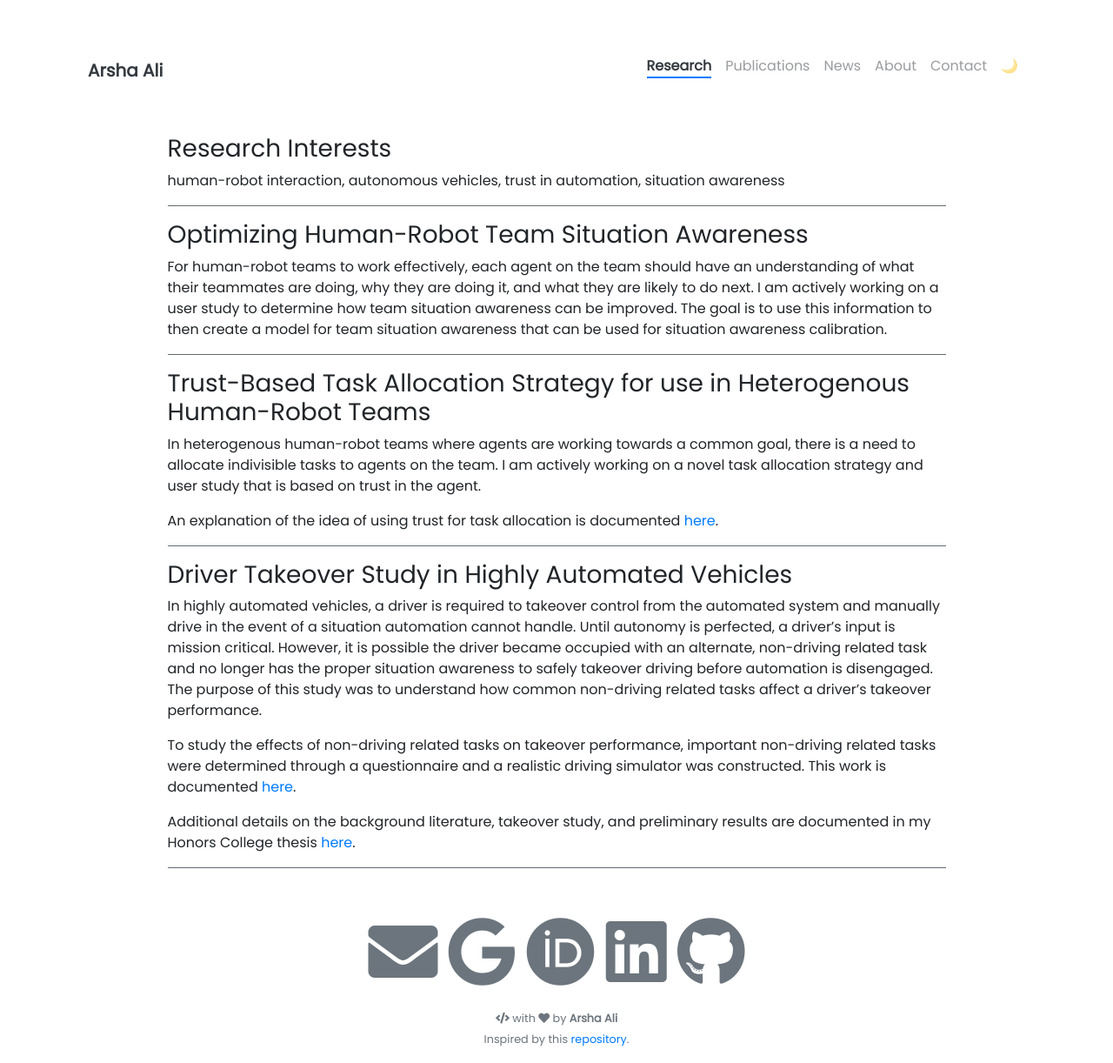
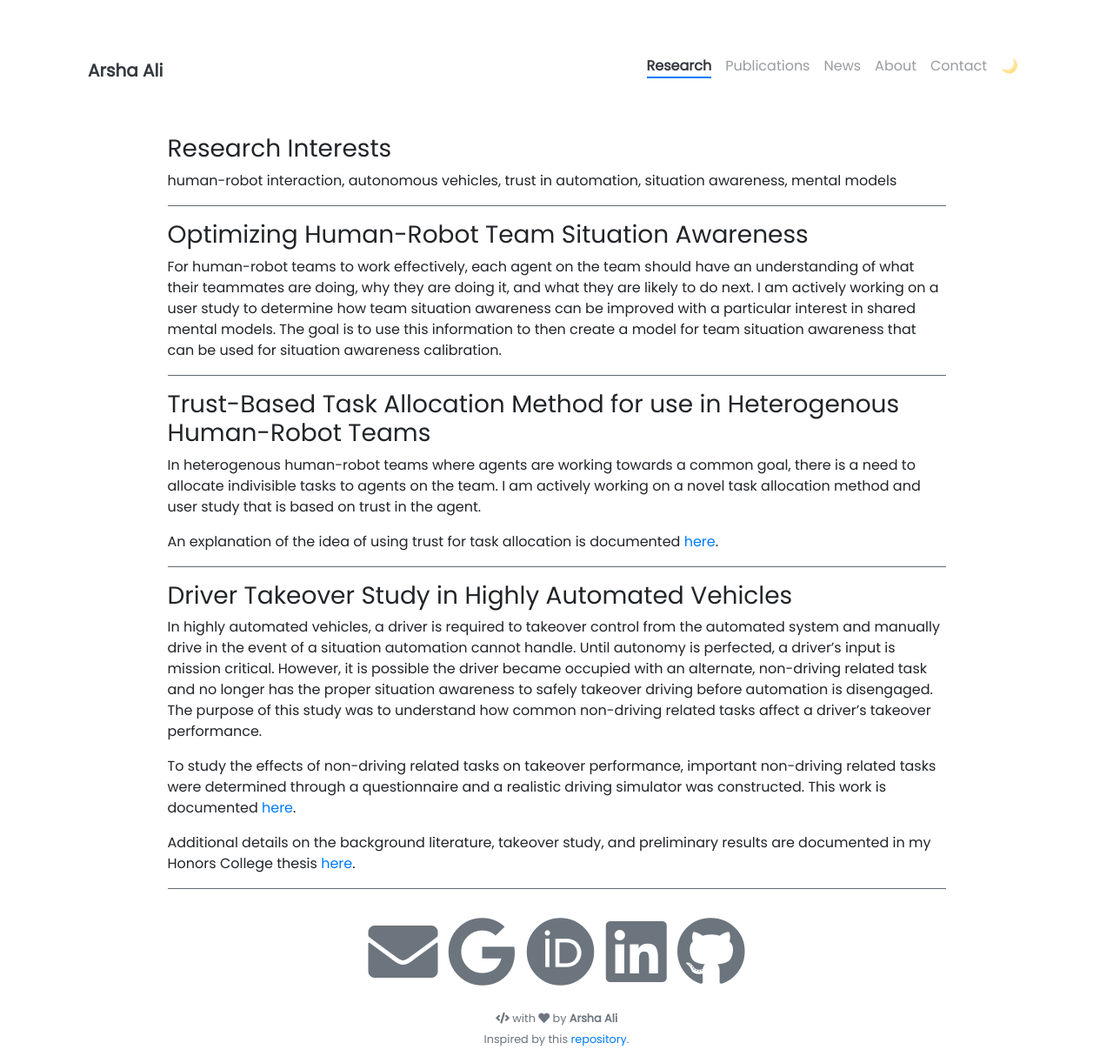
Before and after one commit to arshaali/arshaali.github.io, a Jekyll site: the page built from pages/research.md, in a window 1280 px wide and 1222 px high. Shown: the whole window at 87% size. Built offline with Jekyll 4.4.1, drawn with Linux system fonts in a browser that asks for light colours; nearby versions of some CDN libraries.

Commit message:
Update research.md

```diff
--- a/pages/research.md
+++ b/pages/research.md
@@ -7,21 +7,21 @@ weight: 1
 
 ### Research Interests
 
-human-robot interaction, autonomous vehicles, trust in automation, situation awareness
+human-robot interaction, autonomous vehicles, trust in automation, situation awareness, mental models
 
 
 ---
 
 ### Optimizing Human-Robot Team Situation Awareness
 
-For human-robot teams to work effectively, each agent on the team should have an understanding of what their teammates are doing, why they are doing it, and what they are likely to do next. I am actively working on a user study to determine how team situation awareness can be improved. The goal is to use this information to then create a model for team situation awareness that can be used for situation awareness calibration.
+For human-robot teams to work effectively, each agent on the team should have an understanding of what their teammates are doing, why they are doing it, and what they are likely to do next. I am actively working on a user study to determine how team situation awareness can be improved with a particular interest in shared mental models. The goal is to use this information to then create a model for team situation awareness that can be used for situation awareness calibration.
 
 
 ---
 
-### Trust-Based Task Allocation Strategy for use in Heterogenous Human-Robot Teams
+### Trust-Based Task Allocation Method for use in Heterogenous Human-Robot Teams
 
-In heterogenous human-robot teams where agents are working towards a common goal, there is a need to allocate indivisible tasks to agents on the team. I am actively working on a novel task allocation strategy and user study that is based on trust in the agent.
+In heterogenous human-robot teams where agents are working towards a common goal, there is a need to allocate indivisible tasks to agents on the team. I am actively working on a novel task allocation method and user study that is based on trust in the agent.
 
 An explanation of the idea of using trust for task allocation is documented [here](https://deepblue.lib.umich.edu/handle/2027.42/170403).
 
```
